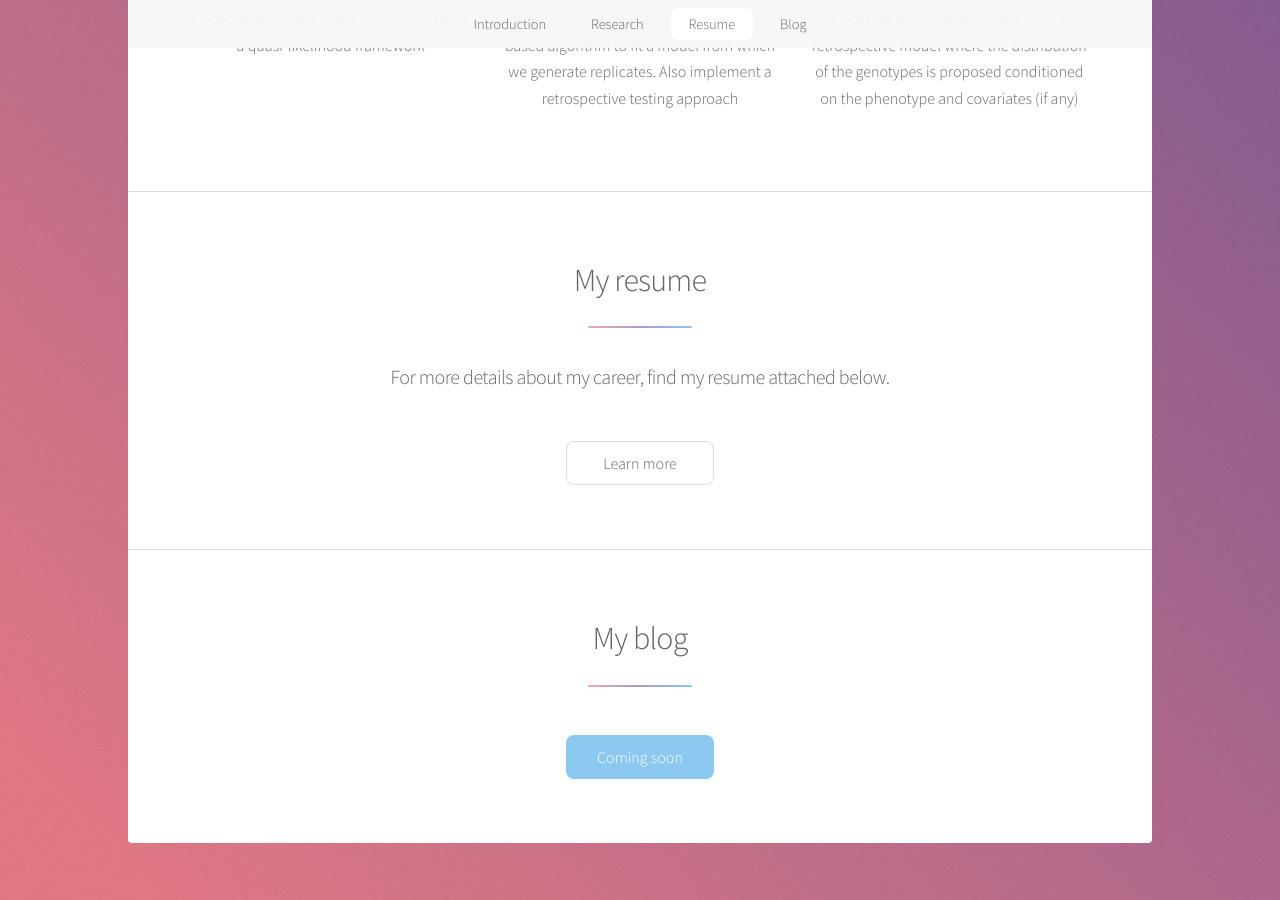
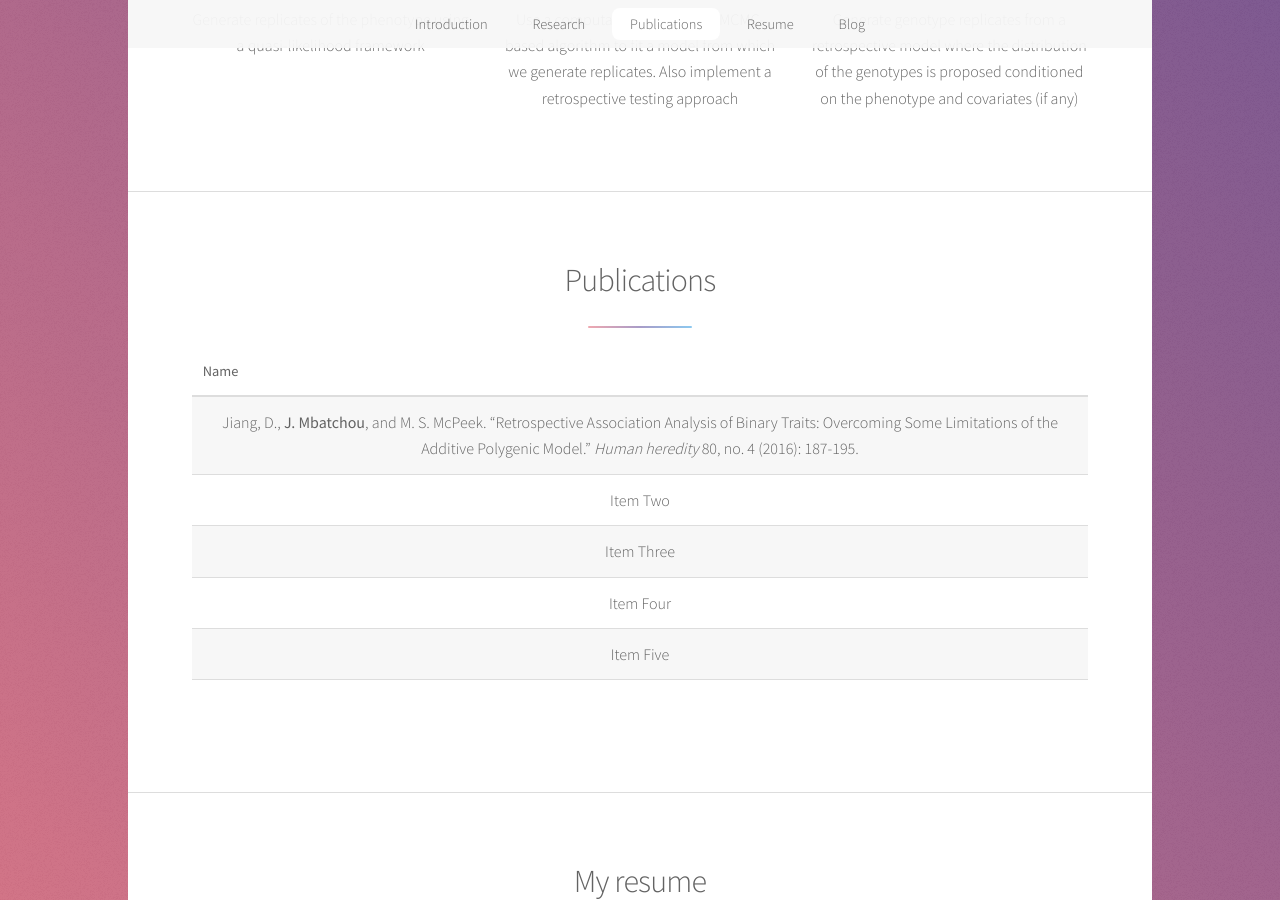
Before and after one commit to joellesophya/joellesophya.github.io, a Jekyll site: the page built from index.html, in a window 1280 px wide and 900 px high, scrolled down 1453 px. Built offline with Jekyll 4.4.1, drawn with Linux system fonts in a browser that asks for light colours.

Commit message:
adding publications section

```diff
--- a/_layouts/default.html
+++ b/_layouts/default.html
@@ -23,6 +23,7 @@
 						<ul>
 							<li><a href="#intro" class="active">Introduction</a></li>
 							<li><a href="#first">Research</a></li>
+							<li><a href="#pubs">Publications</a></li>
 							<li><a href="#second">Resume</a></li>
 							<li><a href="#blog">Blog</a></li>
 						</ul>
--- a/index.html
+++ b/index.html
@@ -44,6 +44,40 @@ title: Joelle Mbatchou's Webpage
 		</ul>
 	</section>
 
+	<!-- Publications list Section -->
+	<section id="pubs" class="main special">
+		<header class="major">
+			<h2>Publications</h2>
+				<div class="table-wrapper">
+					<table>
+						<thead>
+							<tr>
+								<th>Name</th>
+							</tr>
+						</thead>
+						<tbody>
+							<tr>
+								<td>Jiang, D., <b>J. Mbatchou</b>, and M. S. McPeek. “Retrospective Association Analysis of Binary Traits: Overcoming
+Some Limitations of the Additive Polygenic Model.” <i>Human heredity</i> 80, no. 4 (2016): 187-195.</td>
+							</tr>
+							<tr>
+								<td>Item Two</td>
+							</tr>
+							<tr>
+								<td>Item Three</td>
+							</tr>
+							<tr>
+								<td>Item Four</td>
+							</tr>
+							<tr>
+								<td>Item Five</td>
+							</tr>
+						</tbody>
+					</table>
+				</div>
+		</header>
+	</section>
+
 	<!-- Second Section -->
 	<section id="second" class="main special">
 		<header class="major">
```
